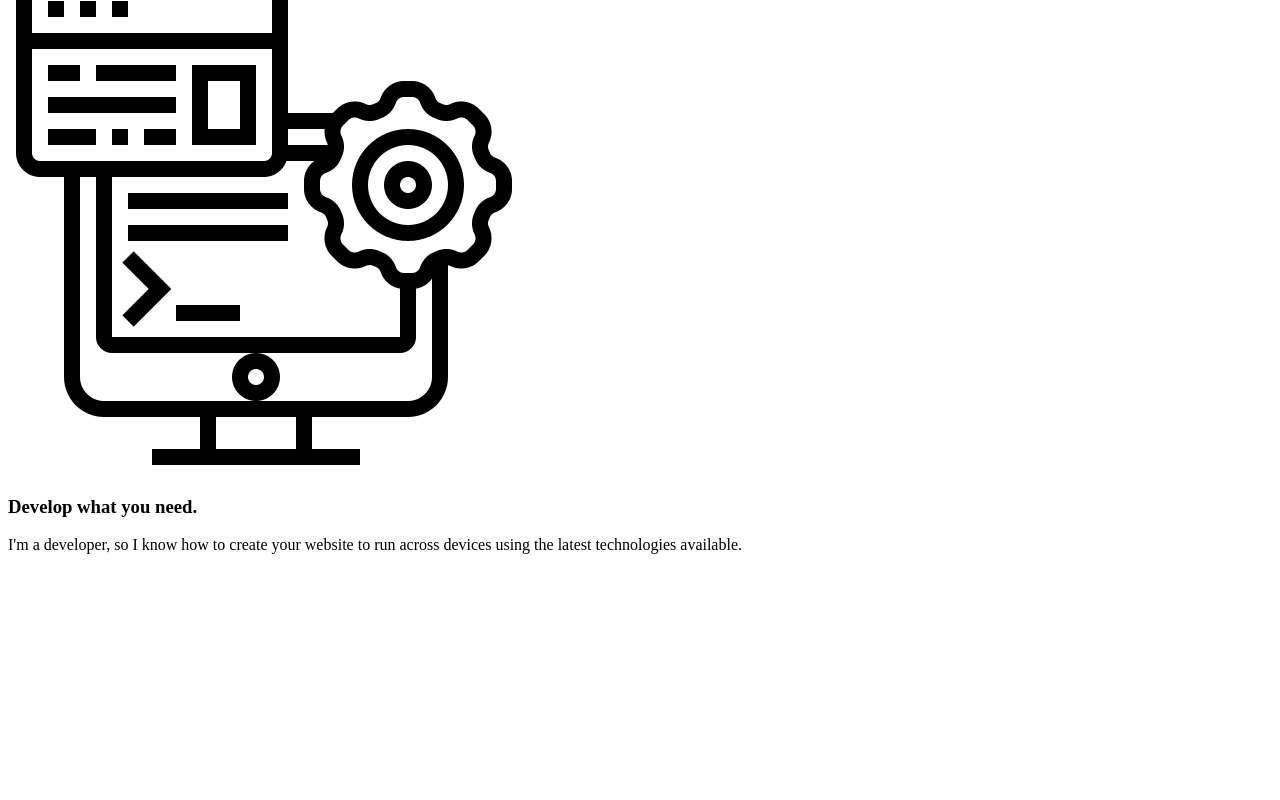
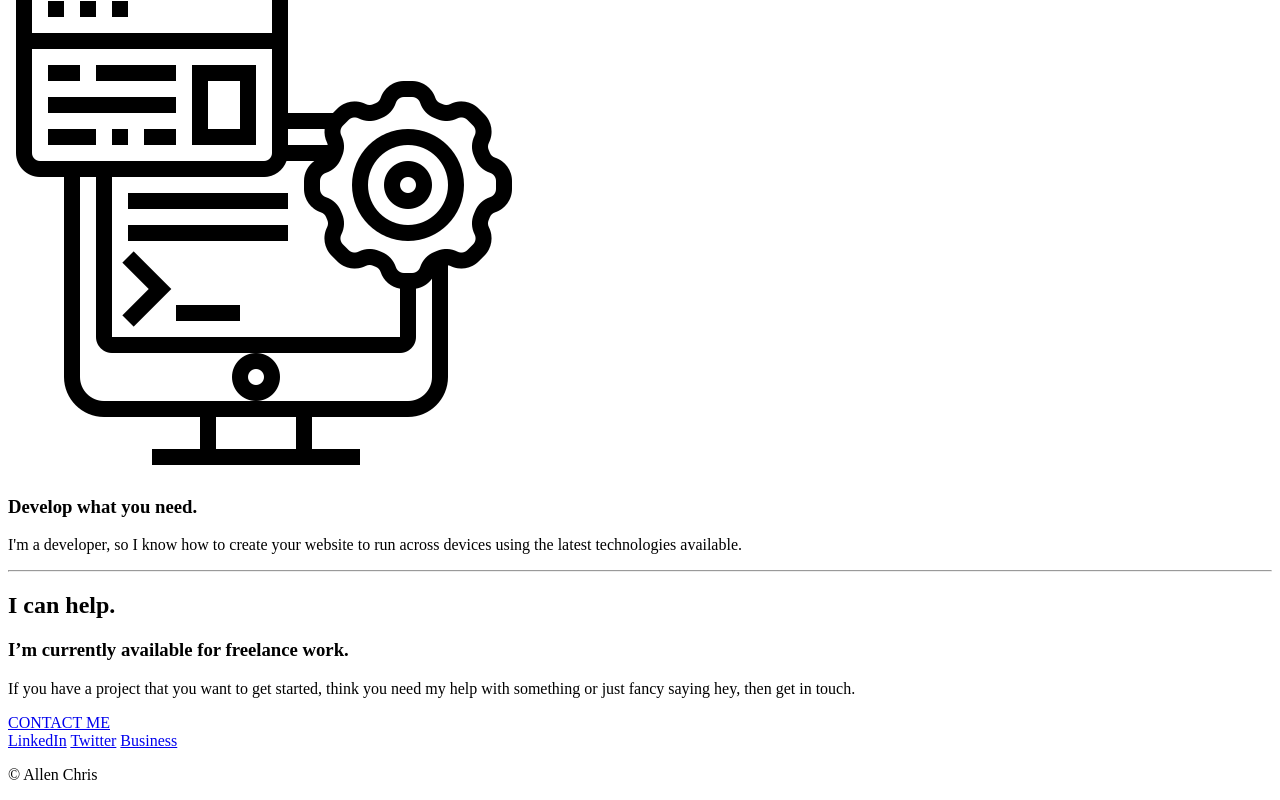
Before and after one commit to RYZEN9FC/Blossom, a plain HTML site: page index.html in a window 1280 px wide. Shown: the part 1272-2072 px from the top of the page. Before the commit the page ends 1842 px from the top, so only its background shows below. Drawn offline with Linux system fonts and the light colour scheme.

Commit message:
create contact me section and bottom section  with profile links

```diff
--- a/index.html
+++ b/index.html
@@ -39,6 +39,22 @@
         <p>I'm a developer, so I know how to create your website to run across devices using the latest technologies available.</p>
       </div>
     </div>
+	<hr>
+	<div class="contact-me">
+		<h2>I can help.</h2>
+		<h3>I’m currently available for freelance work.</h3>
+		<p class="contact-message">If you have a project that you want to get started, think you need my help with something or just fancy saying hey, then get in touch.</p>
+		<a class="btn" href="mailto:ryzen9fc@gmail.com">CONTACT ME</a>
+	  </div>
+	</div>
+
+
+	<div class="bottom-container">
+	  <a class="footer-link" href="https://www.linkedin.com/in/allen-chris-598b19200/">LinkedIn</a>
+	  <a class="footer-link" href="https://twitter.com/">Twitter</a>
+	  <a class="footer-link" href="https://genesis.in.net/">Business</a>
+	  <p class="trademark">© Allen Chris</p>
+	</div>
 
 
 </body>
```
